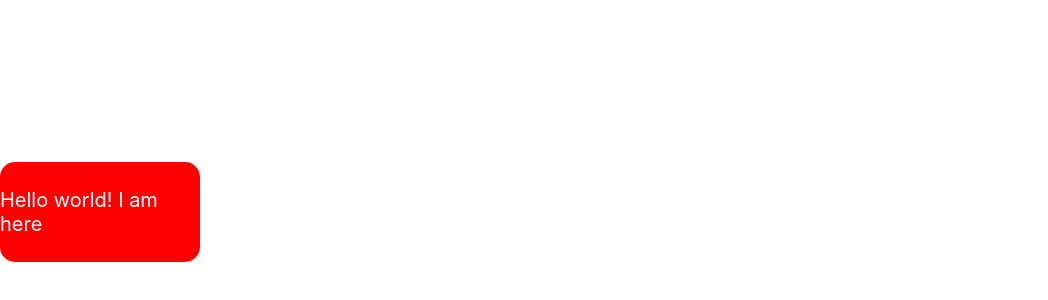
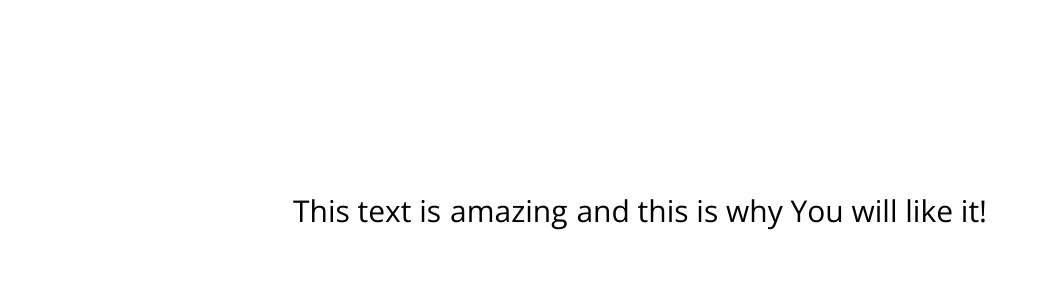
Before and after one commit to Artorien/FramerMotion1, a React (Create React App) app: page / in a window 1280 px wide. Shown: the part 188-488 px from the top of the page, without its empty margins (0-1048 px from the left). Built offline with nearby package versions, Linux system fonts and the light colour scheme.

Commit message:
minor changes

```diff
--- a/package.json
+++ b/package.json
@@ -11,6 +11,7 @@
     "react-dom": "^18.3.1",
     "react-scripts": "5.0.1",
     "sass": "^1.79.3",
+    "tailwindcss": "^3.4.12",
     "web-vitals": "^2.1.4"
   },
   "scripts": {
--- a/src/components/MainPage/MainPage.jsx
+++ b/src/components/MainPage/MainPage.jsx
@@ -1,17 +1,27 @@
-import { motion } from "framer-motion";
+import { motion, useMotionValue, useTransform } from "framer-motion";
 import "./style.scss";
 
 function MainPage() {
+  const x = useMotionValue(0);
+  const backgroundColor = useTransform(x, [-100, 100], ["#ff008c", "#7700ff"]);
+
   return (
-    <motion.div
-      whileHover={{ scale: 1.2 }}
-      whileTap={{ scale: 1.1 }}
-      transition={{ duration: 1 }}
-      dragConstraints={{ left: -100, right: 100 }}
-      className="animatedBlock"
-    >
-      <p>Hello world! I am here</p>
-    </motion.div>
+    <>
+      <div className="hWrapper">
+        <h2>
+          This text is
+          <div className="wrapper">
+            <div className="container">
+              <div className="item item1">amazing</div>
+              <div className="item item2">stunning</div>
+              <div className="item item3">fantastic</div>
+              <div className="item item4">amazing</div>
+            </div>
+          </div>
+          and this is why You will like it!
+        </h2>
+      </div>
+    </>
   );
 }
 
--- a/src/components/MainPage/style.scss
+++ b/src/components/MainPage/style.scss
@@ -1,24 +1,62 @@
-html {
-    font-family: monospace;
+@import url("https://fonts.googleapis.com/css2?family=Open+Sans:ital,wght@0,300..800;1,300..800&display=swap");
+
+body {
+  margin: 0;
+  height: 100vh;
+  display: flex;
+  justify-content: center;
+  align-items: center;
 }
 
-body {
-    display: flex;
-    height: 100vh;
-    align-items: center;
+@keyframes scrollAnimation {
+  0% {
+    transform: translateY(0%);
+  }
+  10% {
+    transform: translateY(0%);
+  }
+  35% {
+    transform: translateY(-25%);
+  }
+  45% {
+    transform: translateY(-25%);
+  }
+  60% {
+    transform: translateY(-50%);
+  }
+  75% {
+    transform: translateY(-50%);
+  }
+  90% {
+    transform: translateY(-75%);
+  }
+  100% {
+    transform: translateY(-75%);
+  }
 }
 
-.animatedBlock {
-    background-color: red;
-    width: 200px;
-    height: 100px;
-    border-radius: 15px;
-    display: flex;
-    justify-content: center;
-    align-items: center;
+.hWrapper {
+  display: flex;
+  align-items: center;
 
-    p {
-        color: white;
-        font-size: 20px;
+  h2 {
+    font-family: "Open Sans", sans-serif;
+    font-size: 30px;
+    font-weight: 350;
+  }
+
+  .wrapper {
+    overflow: hidden;
+    height: 2.7rem;
+    display: inline-grid;
+    margin: 0 0.4rem;
+
+    .container {
+      animation: scrollAnimation 6s infinite ease-in-out;
+
+      .item {
+        text-align: center;
+      }
     }
+  }
 }
```
Also changed, not shown: 1 other file (tests, documents, lock files or other folders).
